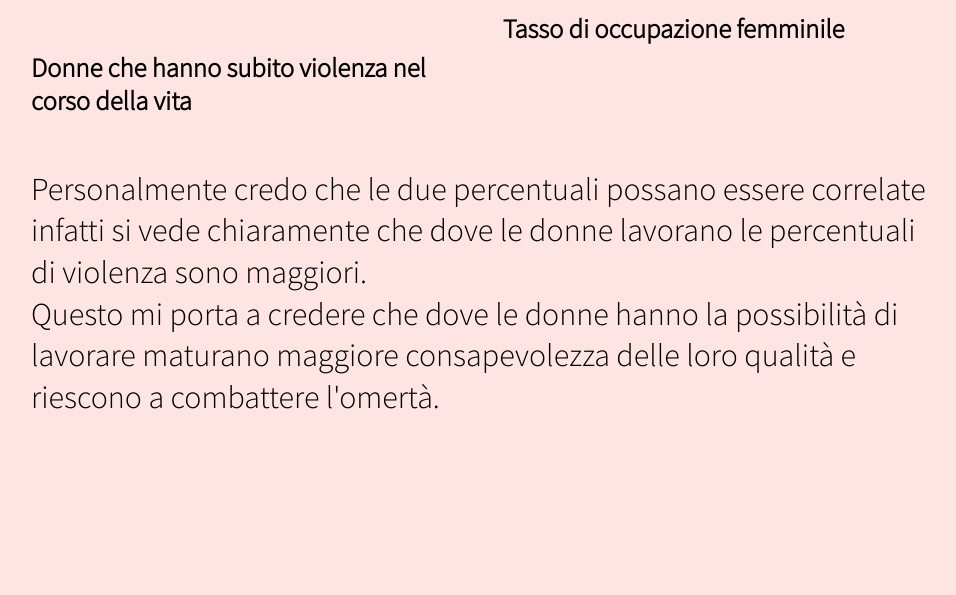
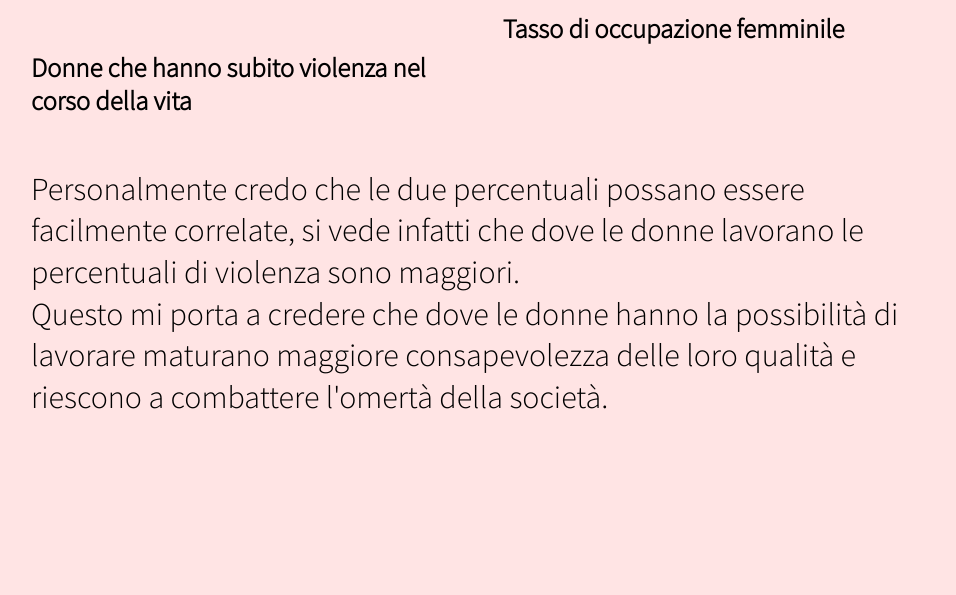
Before and after one commit to matteomatassoni00/DATA-DRIVEN, a plain HTML site: page index.html in a window 1280 px wide. Shown: the part 5100-5695 px from the top of the page, without its empty margins (159-1115 px from the left). Drawn offline with Linux system fonts and the light colour scheme; a web font is replaced by a local one.

Commit message:
Update index.html

```diff
--- a/index.html
+++ b/index.html
@@ -98,9 +98,10 @@ Una correlazione interresante può essere vista nel tasso di occupazione femmini
 
 
 <p class="testo">
-  Personalmente credo che le due percentuali possano essere correlate infatti si vede chiaramente che dove le donne lavorano le percentuali di violenza sono maggiori. <br>
+  Personalmente credo che le due percentuali possano essere facilmente correlate, si vede infatti
+  che dove le donne lavorano le percentuali di violenza sono maggiori. <br>
 Questo mi porta a credere che dove le donne hanno la possibilità di lavorare maturano maggiore consapevolezza delle loro
-qualità e riescono a combattere l'omertà.
+qualità e riescono a combattere l'omertà della società.
 </p>
 
 
```
